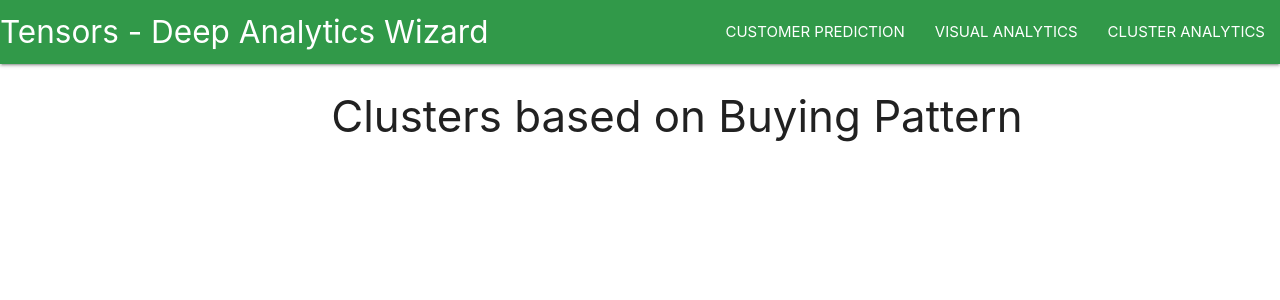
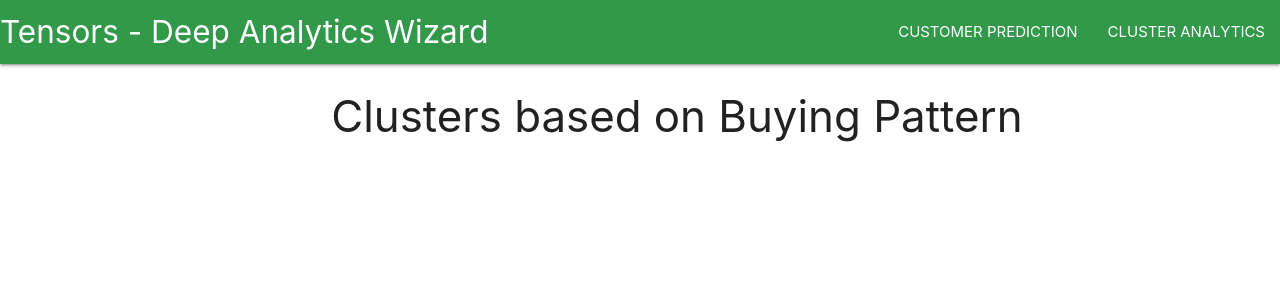
Before and after one commit to SwagatDas/Tensors-Analytics2.0, a Flask app: template templates/cluster.html in a window 1280 px wide. Shown: the top 300 px of the page. Run offline with Flask 2, Linux system fonts and the light colour scheme; the template is opened without the code that fills it, so the values that code supplies are empty; parts of the project's set-up code (start-up, migrations or seed data) failed here and were passed over.

Commit message:
visualAnalysis Link Removal

```diff
--- a/templates/cluster.html
+++ b/templates/cluster.html
@@ -23,7 +23,7 @@
         <a href="../../" class="brand-logo">Tensors - Deep Analytics Wizard</a>
         <ul id="nav-mobile" class="right hide-on-med-and-down">
           <li><a href="../../analytics">CUSTOMER PREDICTION</a></li>
-          <li><a href="#">VISUAL ANALYTICS</a></li>
+<!--           <li><a href="#">VISUAL ANALYTICS</a></li> -->
           <li><a href="../../cluster">CLUSTER ANALYTICS</a></li>
         </ul>
       </div>
```
